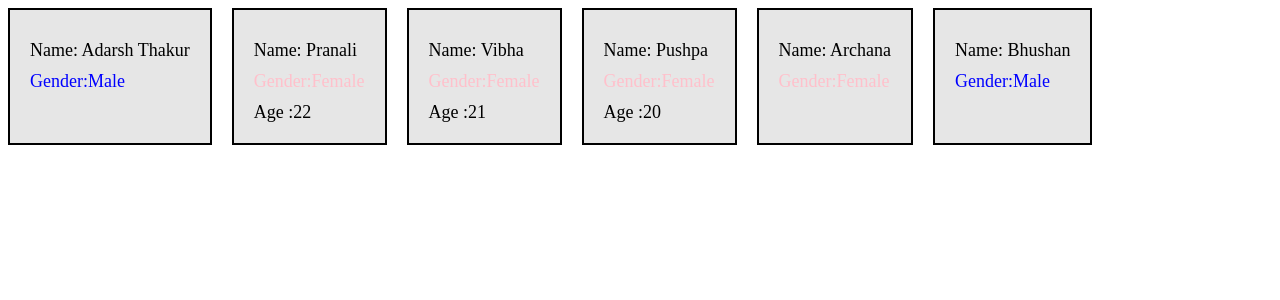
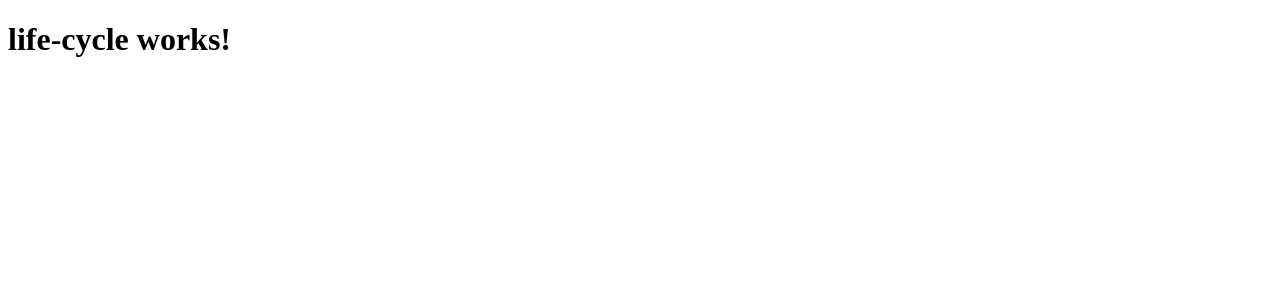
Before and after one commit to adarsh-thakur/angular-training-app, an Angular app: page / in a window 1280 px wide. Shown: the top 300 px of the page. Built offline with nearby package versions, Linux system fonts and the light colour scheme.

Commit message:
Componet lifecycle

```diff
--- a/src/app/app.component.html
+++ b/src/app/app.component.html
@@ -5,4 +5,5 @@
 </div>
 <hello-world> </hello-world>
 <app-counter></app-counter> -->
-<app-user-detail></app-user-detail>
+<!-- <app-user-detail></app-user-detail> -->
+<app-life-cycle *ngIf="showLifeCycleCmp"></app-life-cycle>
--- a/src/app/app.component.ts
+++ b/src/app/app.component.ts
@@ -1,15 +1,22 @@
-import { Component } from '@angular/core';
+import { Component, OnInit } from '@angular/core';
 
 @Component({
   selector: 'app-root', // it tells how this component should be used in HTML -> <app-root></app-root>
   templateUrl: './app.component.html', // the view or html of the component
   styleUrls: ['./app.component.css'] // styles that can will  be applied to component
 })
-export class AppComponent {
+export class AppComponent implements OnInit {
   title = 'This is a Angular Component';
   buttonName = 'Click me';
+  showLifeCycleCmp = true;
   onButtonClick() {
     alert("Thanks for clicking the button");
+  }
+  ngOnInit(){
+    setTimeout(() => { this.showLifeCycleCmp = false; }, 3000);
+    setTimeout(() => { this.showLifeCycleCmp = true; }, 6000);
+
+    // syntax - setTimeOut(function,interval) -> interval in ms
   }
 }
 
--- a/src/app/app.module.ts
+++ b/src/app/app.module.ts
@@ -6,6 +6,7 @@ import { HelloWorldComponent } from './components/hello-world/hello-world.compon
 import { CounterComponent } from './components/counter/counter.component';
 import { FormsModule } from '@angular/forms';
 import { UserDetailComponent } from './components/user-detail/user-detail.component';
+import { LifeCycleComponent } from './components/life-cycle/life-cycle.component';
 
 @NgModule(
   { // this is a NgModule Decorator -> @decoratorName -> it is way of telling angular what type of data we are providing
@@ -14,6 +15,7 @@ import { UserDetailComponent } from './components/user-detail/user-detail.compon
       HelloWorldComponent,
       CounterComponent,
       UserDetailComponent,
+      LifeCycleComponent,
     ],
     imports: [
       BrowserModule,
--- /dev/null
+++ b/src/app/components/life-cycle/life-cycle.component.html
@@ -0,0 +1 @@
+<h1>life-cycle works!</h1>
--- /dev/null
+++ b/src/app/components/life-cycle/life-cycle.component.ts
@@ -0,0 +1,36 @@
+import { Component, OnDestroy, OnInit } from '@angular/core';
+
+@Component({
+  selector: 'app-life-cycle',
+  templateUrl: './life-cycle.component.html',
+  styleUrls: ['./life-cycle.component.css']
+})
+export class LifeCycleComponent implements OnInit,OnDestroy {
+  constructor() {
+    console.log('In Constructor...')
+  }
+
+  ngOnInit(): void { // initialization of component life
+    // OnInit(I) -> need to implement it -> there is method called ngOnInit -> define in your child class
+    console.log('Inside ngOnInit..')
+    /*
+        - Initial data for component/directive -> define/get here
+        - This will be called only once in component life cycle
+    */
+
+    // birth
+  }
+
+  ngOnDestroy() {
+    // death component
+    // this is a cleanup step
+    // Angular will clean the data/resources used by component
+    // how can a developer use it --> user defined resource -> we can free here
+      // unsubscribe an observable
+      // event handler remove
+      console.log('Inside ngOnDestroy..')
+
+  }
+
+
+}
--- a/src/app/components/user-detail/user-detail.component.css
+++ b/src/app/components/user-detail/user-detail.component.css
@@ -24,3 +24,9 @@
 .female {
     color:pink
 }
+
+.form-wrapper{
+    display: flex;
+    flex-direction: row;
+    row-gap: 20px;
+}
--- a/src/app/components/user-detail/user-detail.component.html
+++ b/src/app/components/user-detail/user-detail.component.html
@@ -1,3 +1,13 @@
+<div class="form-wrapper">
+    <div style="margin-left: 10px;">
+        Name: <input type="text" name="name" id="name" [(ngModel)]="name">
+    </div>
+    <div style="margin-left: 10px;">Age: <input type="number" name="age" id="age" [(ngModel)]="age"></div>
+    <div style="margin-left: 10px;"><button (click)="addUserToList()">Add User</button></div>
+</div>
+
+
+<h3>User List here :</h3>
 <div class="wrapper">
     <div class="user-detail-wrapper" *ngFor="let user of userDetails">  <!-- host Element -->
         <div class="user-detail">Name: {{user.name}}</div>
--- a/src/app/components/user-detail/user-detail.component.ts
+++ b/src/app/components/user-detail/user-detail.component.ts
@@ -8,49 +8,26 @@ import { Component, OnInit } from '@angular/core';
 export class UserDetailComponent implements OnInit {
   userDetails: any = [
     {
-      name: 'Adarsh Thakur',
-      gender: 'Male',
-      age:25
-
-    },
-    {
-      name: 'Pranali',
-      gender: 'Female',
-      age:22
-
-    },{
-      name: 'Vibha',
-      gender: 'Female',
-      age:21
-
-    },
-    {
-      name: 'Pushpa',
-      gender: 'Female',
-      age:20
-    },
-    {
-      name: 'Archana',
-      gender: 'Female',
-      age:23
-
-    },
-    {
-      name: 'Bhushan',
-      gender: 'Male',
-      age:25
+      name: 'Adarsh',
+      age:26
     }
   ];
+  name: string = '';
+  age: number = 0;
   constructor() {
-    for (let user of this.userDetails) {
-      console.log(user.name);
-      console.log(user.age);
-      console.log(user.gender);
-    }
   }
 
 
   ngOnInit(): void {
   }
 
+  addUserToList() {
+    let user = {
+      name: this.name,
+      age: this.age
+    };
+    this.userDetails.push(user)
+    this.name = '';
+    this.age = 0;
+    }
 }
```
Also changed, not shown: src/app/components/life-cycle/life-cycle.component.css (added), 1 other file (tests, documents, lock files or other folders).
